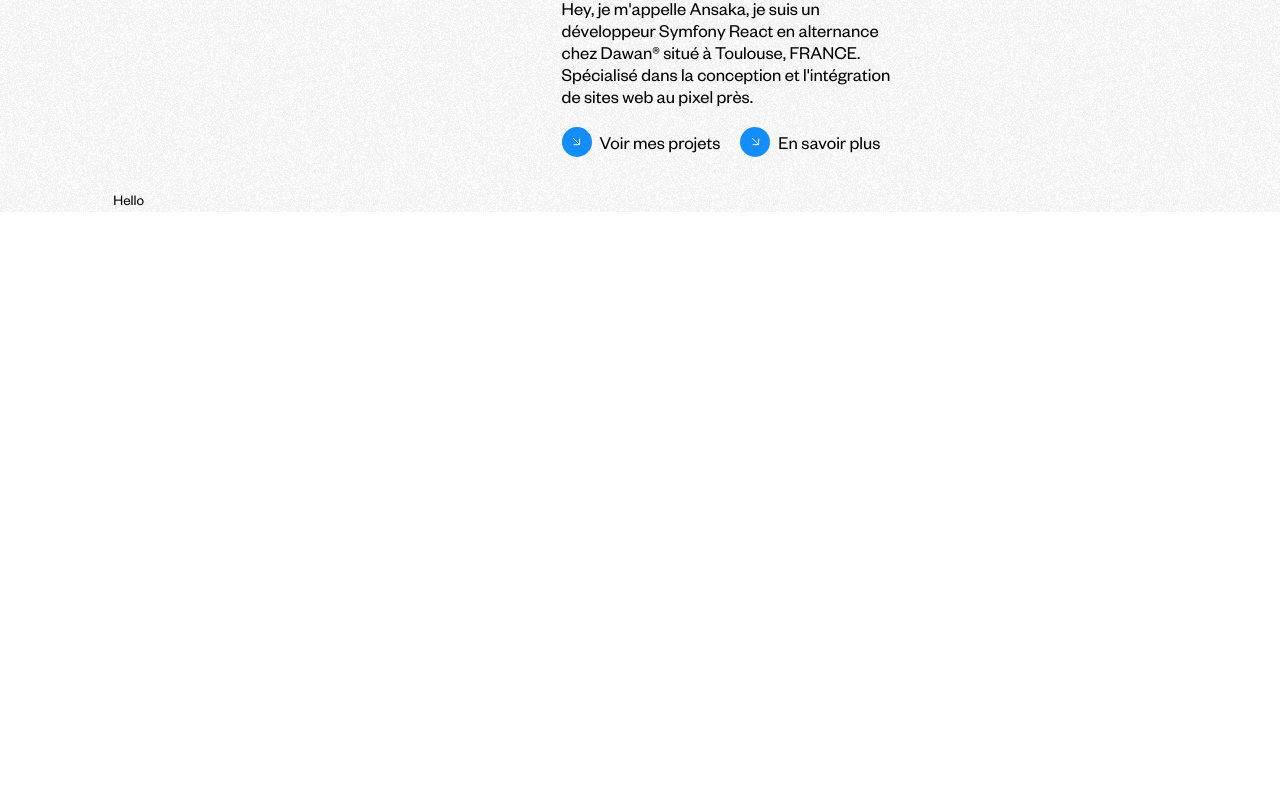
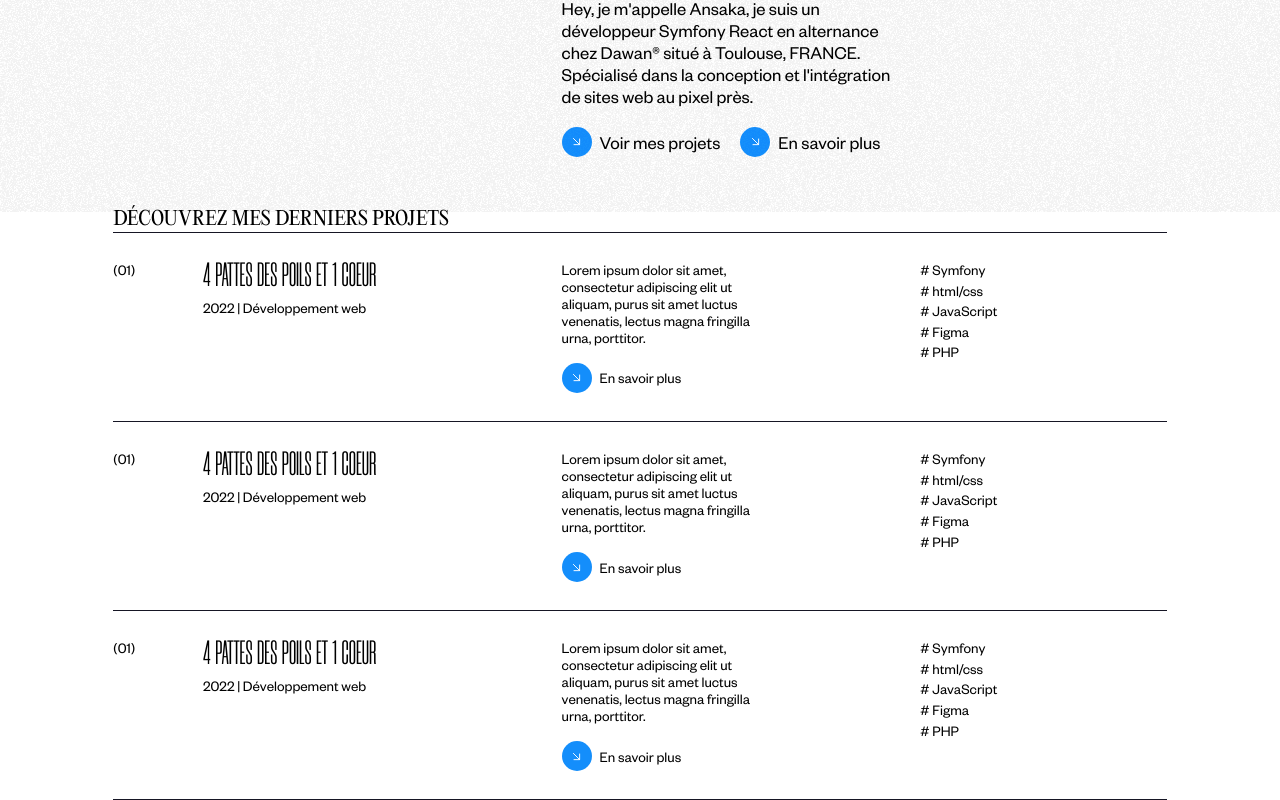
Before and after one commit to iamansaka/website, a Next.js app: page / in a window 1280 px wide. Shown: the part 588-1388 px from the top of the page. Before the commit the page ends 800 px from the top, so only its background shows below. Built offline with nearby package versions, Linux system fonts and the light colour scheme.

Commit message:
:construction: Ajout card projets

```diff
--- /dev/null
+++ b/components/DisplayedWorks/DisplayedWork/DisplayedWork.js
@@ -0,0 +1,48 @@
+import React from "react";
+
+// Composant
+import Button from "../../Button/Button";
+
+// Styled
+import {
+  CardStyled,
+  CardHeaderStyled,
+  ColStyled,
+  WorkTitleStyled,
+  WorkThumbnailStyled,
+} from "../../../styles/module/DisplayedWork.styled";
+
+function DisplayedWork() {
+  return (
+    <CardStyled>
+      <CardHeaderStyled>
+        <ColStyled span="auto / span 1">(01)</ColStyled>
+        <ColStyled span="auto / span 4" gap="0.313rem">
+          <WorkTitleStyled>4 Pattes Des Poils Et 1 Coeur</WorkTitleStyled>
+          <p>2022 | Développement web</p>
+        </ColStyled>
+        <ColStyled span="auto / span 4" gap="1.125rem">
+          <p className="works_text">
+            Lorem ipsum dolor sit amet, consectetur adipiscing elit ut aliquam, purus sit
+            amet luctus venenatis, lectus magna fringilla urna, porttitor.
+          </p>
+          <Button url="/">En savoir plus</Button>
+        </ColStyled>
+        <ColStyled span="auto / span 3">
+          <ul className="works_techno">
+            <li>Symfony</li>
+            <li>html/css</li>
+            <li>JavaScript</li>
+            <li>Figma</li>
+            <li>PHP</li>
+          </ul>
+        </ColStyled>
+      </CardHeaderStyled>
+      {/* <WorkThumbnailStyled>
+        <img src="../images/projects/shot.png" />
+      </WorkThumbnailStyled> */}
+    </CardStyled>
+  );
+}
+
+export default DisplayedWork;
--- /dev/null
+++ b/components/DisplayedWorks/DisplayedWorks.js
@@ -0,0 +1,22 @@
+import React from "react";
+
+// Composant
+import DisplayedWork from "./DisplayedWork/DisplayedWork";
+
+// Styled
+import { WorksheadStyled } from "../../styles/module/DisplayedWorks.styled";
+
+export default function DisplayedWorks() {
+  return (
+    <section>
+      <WorksheadStyled>
+        <h2>Découvrez mes derniers projets</h2>
+      </WorksheadStyled>
+      <div>
+        <DisplayedWork />
+        <DisplayedWork />
+        <DisplayedWork />
+      </div>
+    </section>
+  );
+}
--- a/pages/index.js
+++ b/pages/index.js
@@ -2,6 +2,7 @@ import React from "react";
 
 // Composant
 import Button from "../components/Button/Button";
+import DisplayedWorks from "../components/DisplayedWorks/DisplayedWorks";
 
 // Styled
 import StyledContainer from "../styles/base/Container.styled";
@@ -34,7 +35,7 @@ export default function index() {
           </RowStyled>
         </IntroBlockStyled>
       </HeroStyled>
-      <div>Hello</div>
+      <DisplayedWorks />
     </StyledContainer>
   );
 }
--- /dev/null
+++ b/styles/module/DisplayedWork.styled.js
@@ -0,0 +1,67 @@
+import styled from "styled-components";
+
+export const CardStyled = styled.article`
+  display: flex;
+  flex-direction: column;
+  flex-wrap: nowrap;
+  gap: 3.75rem;
+  /* height: 576px; */
+  padding: 1.875rem 0;
+  border-bottom: 1px solid var(--dark);
+`;
+
+export const CardHeaderStyled = styled.div`
+  display: grid;
+  grid-template-columns: repeat(12, 1fr);
+  grid-gap: 1.5rem;
+`;
+
+export const ColStyled = styled.div`
+  grid-column: ${({ span }) => `${span || "span 1/ span 12"}`};
+  grid-auto-rows: auto;
+  display: flex;
+  flex-direction: column;
+  gap: ${({ gap }) => `${gap || "1rem"}`};
+
+  .works_text {
+    width: 65%;
+  }
+
+  .works_techno {
+    display: flex;
+    flex-direction: column;
+    flex-wrap: nowrap;
+    gap: 0.24rem;
+
+    li::before {
+      content: "#";
+      margin-right: 3px;
+    }
+  }
+`;
+
+export const WorkTitleStyled = styled.h3`
+  font-size: 2.25rem;
+  text-transform: uppercase;
+  font-weight: 200;
+  font-family: "Morganite", -apple-system, "Open Sans", sans-serif;
+`;
+
+export const WorkThumbnailStyled = styled.div`
+  background-color: red;
+  height: 500px;
+  margin-bottom: 20px;
+
+  img {
+    max-width: 100%;
+    width: 100%;
+    height: 100%;
+    object-fit: cover;
+    object-position: top 20% center;
+    vertical-align: middle;
+    /* transition: all 4s ease;
+    &:hover {
+      object-position: bottom center;
+    } */
+  }
+`;
--- /dev/null
+++ b/styles/module/DisplayedWorks.styled.js
@@ -0,0 +1,12 @@
+import styled from "styled-components";
+
+export const WorksheadStyled = styled.div`
+  padding-top: 2vh;
+  border-bottom: 1px solid var(--dark);
+  h2 {
+    font-family: "Editorial New", serif;
+    font-weight: 400;
+    font-size: 1.25rem;
+    text-transform: uppercase;
+  }
+`;
```
Also changed, not shown: public/images/projects/shot.png (added).
